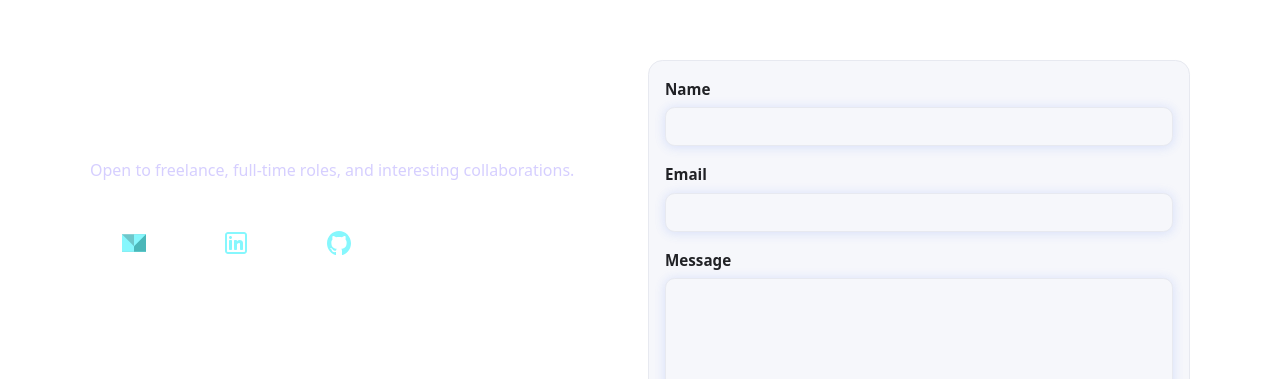
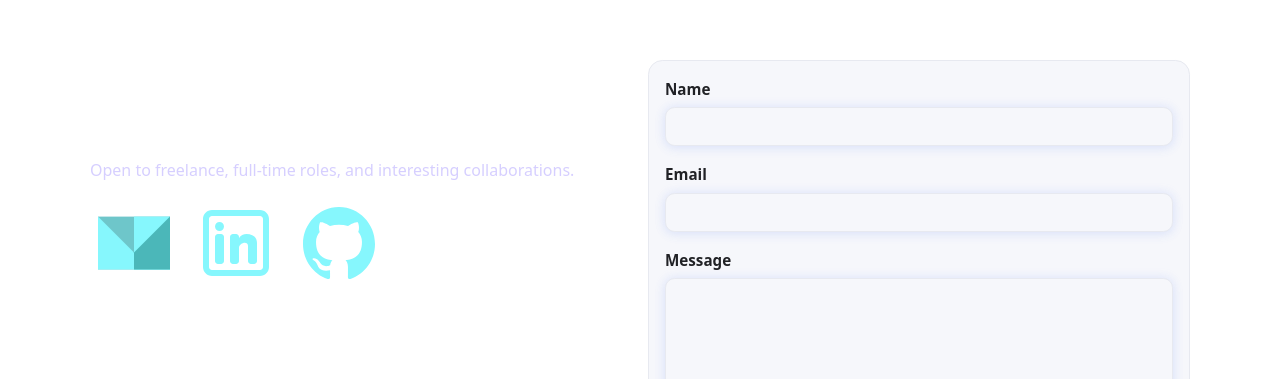
Before and after one commit to MajerAsh/AMajerWebsite, a React (Vite) app: page / in a window 1280 px wide. Shown: the part 9780-10159 px from the top of the page. Built offline with nearby package versions, Linux system fonts and the light colour scheme.

Commit message:
contact icons

```diff
--- a/src/Contact.css
+++ b/src/Contact.css
@@ -32,14 +32,14 @@
 }
 
 .contact-icon {
-  width: 24px;
-  height: 24px;
+  width: 72px; /* 24px * 3 = 72px (300% larger) */
+  height: 72px;
   display: block;
 }
 
 .contact-link:hover .contact-icon,
 .contact-link:focus .contact-icon {
-  transform: translateY(-3px);
+  transform: translateY(-9px); /* scale hover lift proportionally */
 }
 
 @media (max-width: 420px) {
```
Also changed, not shown: public/icons/email.svg (added).
